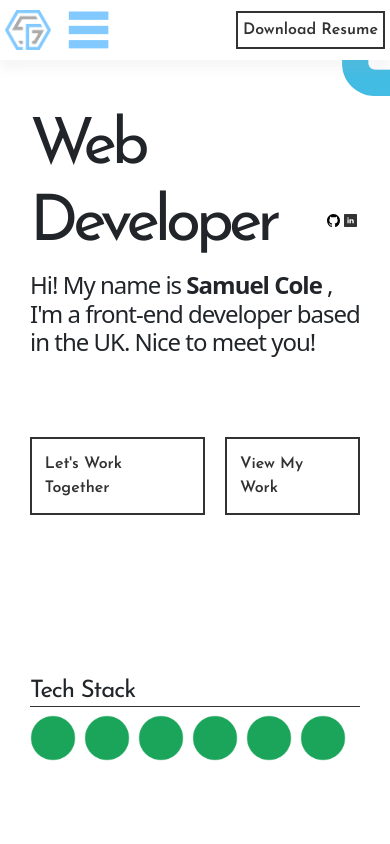
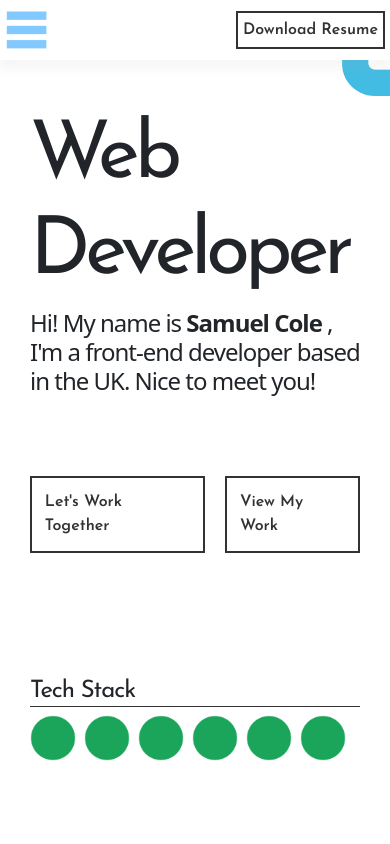
Before and after one commit to Sam89001/Porfolio-Site, a React (Vite) app: page / in a window 390 px wide. Shown: the top 844 px of the page. Built offline with nearby package versions, Linux system fonts and the light colour scheme.

Commit message:
visual updates

```diff
--- a/src/components/Header.jsx
+++ b/src/components/Header.jsx
@@ -9,8 +9,7 @@ function Header() {
       <div className='d-flex justify-content-center align-items-center w-100 h-100 navbar-content'>
 
         <div className='d-flex w-50 h-100 justify-content-start align-items-center'>
-          <img className='img-fluid' src={Logo} alt='Logo' style={{height: '80%', paddingRight: '1em'}}/>
-
+          <img className='img-fluid navbar-logo' src={Logo} alt='Logo' style={{height: '80%'}}/>
           <img className='img-fluid navbar-hamburger-menu' src={HamburgerMenu} alt='Menu' style={{height: '80%'}}/>
 
           <nav className='w-100 navbar-links' >
--- a/src/components/SplashPage.jsx
+++ b/src/components/SplashPage.jsx
@@ -62,7 +62,7 @@ function SplashPage() {
             </h1>
 
 
-            <div className='d-flex splash-page-social-media-image-container '>
+            <div className='d-flex splash-page-social-media-image-container'>
 
               <div className='splash-page-social-media-image'>
                 <a href="https://github.com/Sam89001" target="_blank" rel="noopener noreferrer">
--- a/src/css/navbar.css
+++ b/src/css/navbar.css
@@ -20,6 +20,14 @@
 
 .navbar-hamburger-menu {
   display: none;
+}
+
+/* Images */
+
+.navbar-logo,
+.navbar-hamburger-menu {
+  height: 80%;
+  padding-right: 1em;
 }
 
 /* Text */
@@ -46,7 +54,8 @@
     display: flex;
   }
 
-  .navbar-links {
+  .navbar-links,
+  .navbar-logo {
     display: none
   }
 }
--- a/src/css/splashPage.css
+++ b/src/css/splashPage.css
@@ -119,11 +119,13 @@
 
 @media (max-width: 992px) {
   .splash-page-main-header {
-    font-size: 8rem;
+    font-size: 10rem;
   }
 
-  .splash-page-image-column {
-    display: none !important;
+  .splash-page-image-column,
+  .splash-page-social-media-image-container,
+  .splash-page-social-media-image {
+    display: none;
   }
 
   .custom-col {
@@ -136,7 +138,7 @@
 @media (max-width: 767px) {
 
   .splash-page-main-header {
-    font-size: 7rem;
+    font-size: 9rem;
   }
 
   .splash-page-content,
@@ -147,7 +149,7 @@
 
 @media (max-width: 600px) {
   .splash-page-main-header {
-    font-size: 6rem;
+    font-size: 8rem;
   }
 
   .splash-page-tech-stack-images {
@@ -157,13 +159,13 @@
 
 @media (max-width: 500px) {
   .splash-page-main-header {
-    font-size: 4.5rem;
+    font-size: 5.5rem;
   }
 }
 
 @media (max-width: 400px) {
   .splash-page-main-header {
-    font-size: 4rem;
+    font-size: 5rem;
   }
 }
 
```
